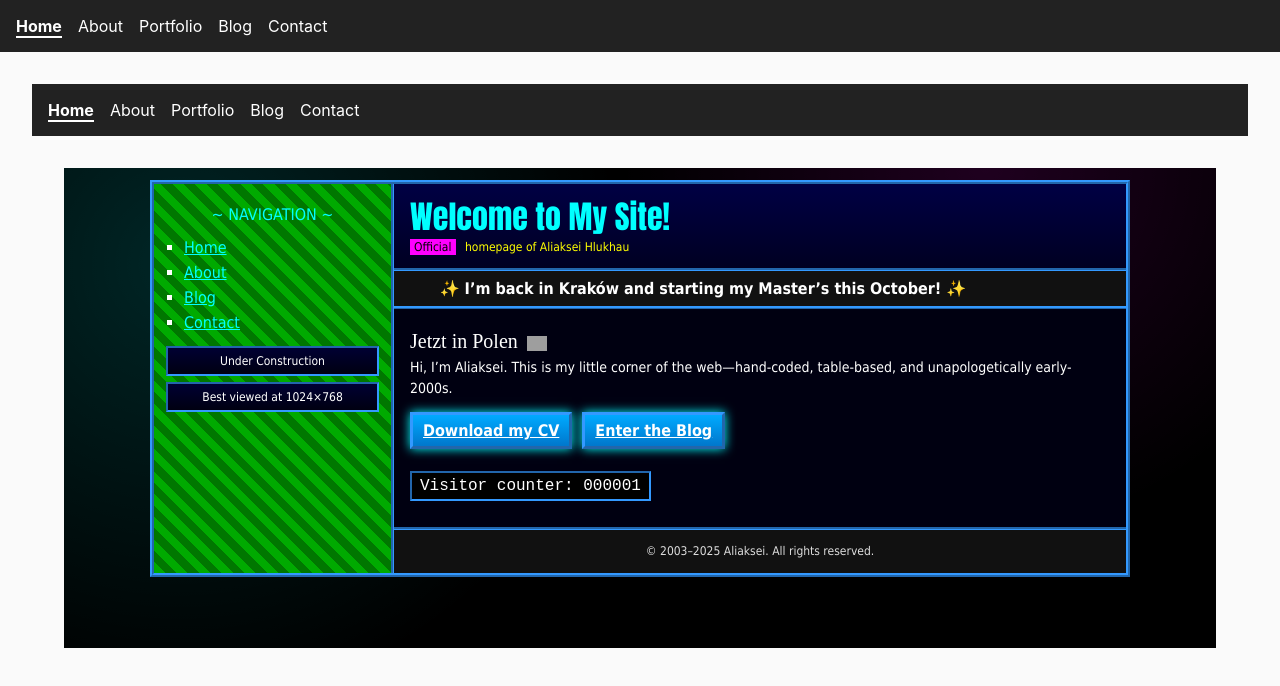
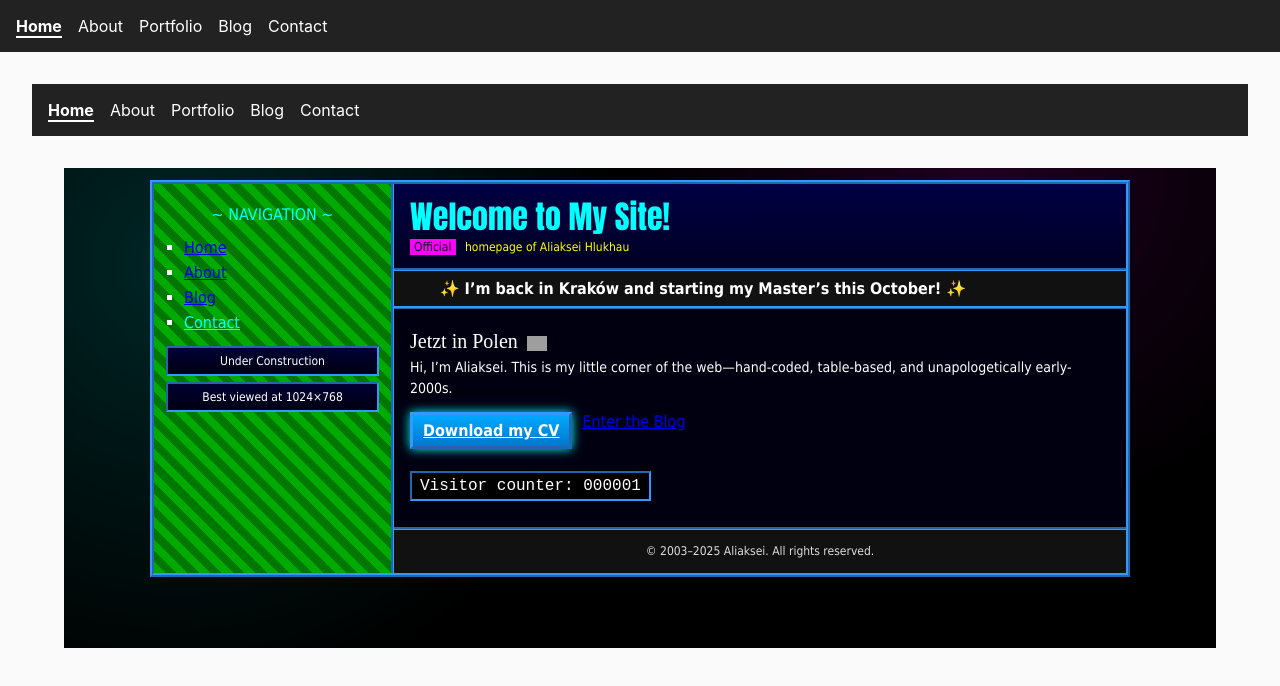
Before and after one commit to aleksygluchow/project03, a Next.js app: page / in a window 1280 px wide. Shown: the top 686 px of the page. Built offline with nearby package versions, Linux system fonts and the light colour scheme; grey boxes are pictures that could not be loaded; a web font is replaced by a local one.

Commit message:
Update frontend

```diff
--- a/src/pages/index.js
+++ b/src/pages/index.js
@@ -1,4 +1,5 @@
 import Head from 'next/head';
+import Link from 'next/link';
 import Layout from '../components/Layout';
 
 export default function Home() {
@@ -22,7 +23,6 @@ export default function Home() {
         />
       </Head>
 
-      {/* Use your existing Layout wrapper */}
       <Layout>
         <div className="retro-wrap">
           <table className="outer" cellPadding="0" cellSpacing="0">
@@ -32,10 +32,18 @@ export default function Home() {
                   <div className="sidebar-inner">
                     <h3 className="nav-title">~ NAVIGATION ~</h3>
                     <ul className="nav">
-                      <li><a href="/">Home</a></li>
-                      <li><a href="/about">About</a></li>
-                      <li><a href="/blog">Blog</a></li>
-                      <li><a href="mailto:me@eigen.to">Contact</a></li>
+                      <li>
+                        <Link href="/">Home</Link>
+                      </li>
+                      <li>
+                        <Link href="/about">About</Link>
+                      </li>
+                      <li>
+                        <Link href="/blog">Blog</Link>
+                      </li>
+                      <li>
+                        <a href="mailto:me@eigen.to">Contact</a>
+                      </li>
                     </ul>
                     <div className="badges">
                       <span className="badge">Under Construction</span>
@@ -87,8 +95,12 @@ export default function Home() {
                     </p>
 
                     <div className="buttons">
-                      <a className="btn" href="/Aliaksei-CV.pdf">Download my CV</a>
-                      <a className="btn" href="/blog">Enter the Blog</a>
+                      <a className="btn" href="/Aliaksei-CV.pdf">
+                        Download my CV
+                      </a>
+                      <Link className="btn" href="/blog">
+                        Enter the Blog
+                      </Link>
                     </div>
 
                     <div className="counter">
@@ -106,7 +118,7 @@ export default function Home() {
           </table>
         </div>
 
-        {/* Scoped styles so it doesn't fight your global CSS */}
+        {/* Scoped retro CSS */}
         <style jsx>{`
           .retro-wrap {
             min-height: 60vh;
@@ -222,7 +234,7 @@ export default function Home() {
           }
         `}</style>
 
-        {/* Tiny local hit counter (doesn't require any backend) */}
+        {/* Tiny local hit counter */}
         <script
           dangerouslySetInnerHTML={{
             __html: `
```
